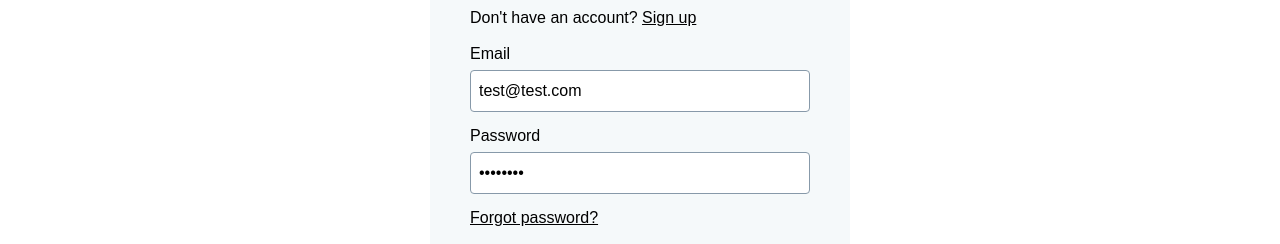
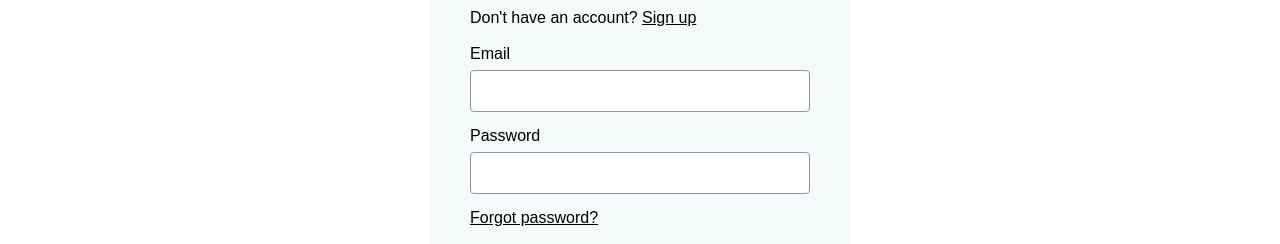
Before and after one commit to Code-the-Dream-School/hh-team6-front, a React (Vite) app: page /sign_in in a window 1280 px wide. Shown: the part 273-517 px from the top of the page. Built offline with nearby package versions, Linux system fonts and the light colour scheme; no server answers; a web font is replaced by a local one.

Commit message:
[RB-24] Minor change

```diff
--- a/src/pages/auth/SignIn.jsx
+++ b/src/pages/auth/SignIn.jsx
@@ -24,7 +24,7 @@ const SignIn = () => {
             id="email"
             name="email"
             type="email"
-            value={(form.email = 'test@test.com')}
+            value={form.email}
             error={error.email}
             onChange={handleChange}
           >
@@ -35,7 +35,7 @@ const SignIn = () => {
             id="password"
             name="password"
             type="password"
-            value={(form.password = 'testtest')}
+            value={form.password}
             error={error.password}
             onChange={handleChange}
           >
```
